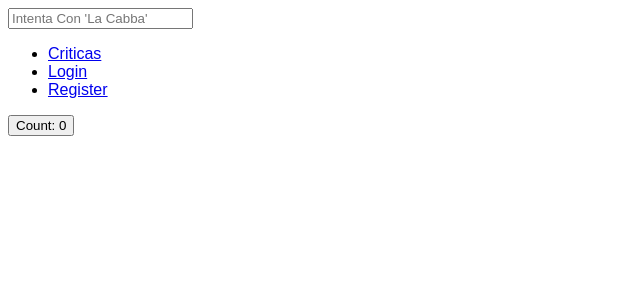
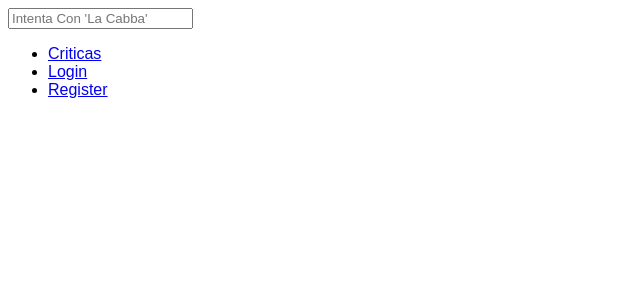
Before and after one commit to JuanDanielDimasAmador/proyecto_final, a React (Create React App) app in the folder proyecto_web/client/: page / in a window 1280 px wide. Shown: the top 300 px of the page, without its empty margins (0-640 px from the left). Built offline with nearby package versions, Linux system fonts and the light colour scheme.

Commit message:
separando en componentes

```diff
--- a/proyecto_web/client/src/App.js
+++ b/proyecto_web/client/src/App.js
@@ -1,7 +1,8 @@
 import React, { Component } from 'react';
 import { BrowserRouter as Router, Route} from 'react-router-dom';
 
-import Navbar from './components/layout/navbar'
+import Navbar from './components/layout/navbar';
+import Counter from './components/counter';
 
 import './styles/styles.css'
 
@@ -16,10 +17,7 @@ import './styles/styles.css'
 
 
 class App extends Component {
-    constructor() {
-        super();
-        this.state = { count: 0 };
-    }
+
 
     render() {
         return (
@@ -27,7 +25,7 @@ class App extends Component {
                 <div className="App">
                     <Navbar/>
                     <Route exact path="/"/>
-                    <button onClick={ () => this.setState({ count: this.state.count + 1 }) }> Count: {this.state.count} </button>
+                    <Route exact path="/criticas" component={Counter}/>
                 </div>
             </Router>
         );
--- /dev/null
+++ b/proyecto_web/client/src/components/counter.js
@@ -0,0 +1,14 @@
+import React, {Component} from 'react';
+
+class Counter extends Component {
+    constructor() {
+        super();
+        this.state = { count: 0 };
+    }
+
+    render() {
+        return <button onClick={ () => this.setState({ count: this.state.count + 1 }) }> Count: {this.state.count} </button>;
+    }
+}
+
+export default Counter;
```
